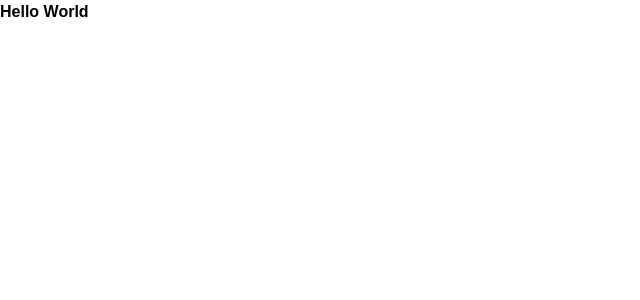
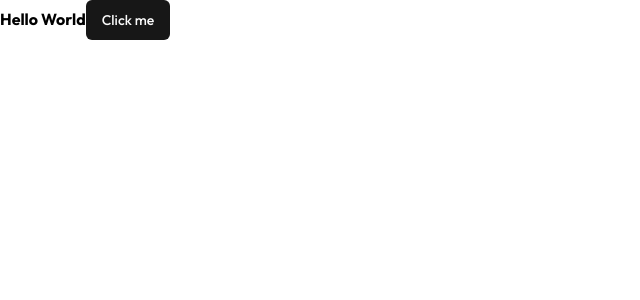
Before and after one commit to AisyahAuliaAngelinee/make-my-room, a Next.js app: page / in a window 1280 px wide. Shown: the top 300 px of the page, without its empty margins (0-640 px from the left). Built offline with nearby package versions, Linux system fonts and the light colour scheme.

Commit message:
install drizzle orm, neon db

```diff
--- a/app/layout.tsx
+++ b/app/layout.tsx
@@ -1,21 +1,13 @@
 import type { Metadata } from "next";
-import { Geist, Geist_Mono } from "next/font/google";
 import "./globals.css";
-
-const geistSans = Geist({
-	variable: "--font-geist-sans",
-	subsets: ["latin"],
-});
-
-const geistMono = Geist_Mono({
-	variable: "--font-geist-mono",
-	subsets: ["latin"],
-});
+import { Outfit } from "next/font/google";
 
 export const metadata: Metadata = {
-	title: "Create Next App",
-	description: "Generated by create next app",
+	title: "Make my room",
+	description: "Make my room | Generated by create next app",
 };
+
+const outfit = Outfit({ subsets: ["latin"] });
 
 export default function RootLayout({
 	children,
@@ -24,10 +16,7 @@
 }>) {
 	return (
 		<html lang="en">
-			<body
-				className={`${geistSans.variable} ${geistMono.variable} antialiased`}>
-				{children}
-			</body>
+			<body className={outfit.className}>{children}</body>
 		</html>
 	);
 }
--- a/app/page.tsx
+++ b/app/page.tsx
@@ -1,9 +1,11 @@
+import { Button } from "@/components/ui/button";
 import Image from "next/image";
 
 export default function Home() {
 	return (
 		<div>
 			<strong>Hello World</strong>
+			<Button>Click me</Button>
 		</div>
 	);
 }
--- /dev/null
+++ b/components/ui/button.tsx
@@ -0,0 +1,58 @@
+import * as React from "react";
+import { Slot } from "@radix-ui/react-slot";
+import { cva, type VariantProps } from "class-variance-authority";
+
+import { cn } from "@/lib/utils";
+
+const buttonVariants = cva(
+	"inline-flex items-center justify-center gap-2 whitespace-nowrap rounded-md text-sm font-medium ring-offset-white transition-colors focus-visible:outline-none focus-visible:ring-2 focus-visible:ring-neutral-950 focus-visible:ring-offset-2 disabled:pointer-events-none disabled:opacity-50 [&_svg]:pointer-events-none [&_svg]:size-4 [&_svg]:shrink-0 dark:ring-offset-neutral-950 dark:focus-visible:ring-neutral-300",
+	{
+		variants: {
+			variant: {
+				default:
+					"bg-neutral-900 text-neutral-50 hover:bg-neutral-900/90 dark:bg-neutral-50 dark:text-neutral-900 dark:hover:bg-neutral-50/90",
+				destructive:
+					"bg-red-500 text-neutral-50 hover:bg-red-500/90 dark:bg-red-900 dark:text-neutral-50 dark:hover:bg-red-900/90",
+				outline:
+					"border border-neutral-200 bg-white hover:bg-neutral-100 hover:text-neutral-900 dark:border-neutral-800 dark:bg-neutral-950 dark:hover:bg-neutral-800 dark:hover:text-neutral-50",
+				secondary:
+					"bg-neutral-100 text-neutral-900 hover:bg-neutral-100/80 dark:bg-neutral-800 dark:text-neutral-50 dark:hover:bg-neutral-800/80",
+				ghost:
+					"hover:bg-neutral-100 hover:text-neutral-900 dark:hover:bg-neutral-800 dark:hover:text-neutral-50",
+				link: "text-neutral-900 underline-offset-4 hover:underline dark:text-neutral-50",
+			},
+			size: {
+				default: "h-10 px-4 py-2",
+				sm: "h-9 rounded-md px-3",
+				lg: "h-11 rounded-md px-8",
+				icon: "h-10 w-10",
+			},
+		},
+		defaultVariants: {
+			variant: "default",
+			size: "default",
+		},
+	}
+);
+
+export interface ButtonProps
+	extends React.ButtonHTMLAttributes<HTMLButtonElement>,
+		VariantProps<typeof buttonVariants> {
+	asChild?: boolean;
+}
+
+const Button = React.forwardRef<HTMLButtonElement, ButtonProps>(
+	({ className, variant, size, asChild = false, ...props }, ref) => {
+		const Comp = asChild ? Slot : "button";
+		return (
+			<Comp
+				className={cn(buttonVariants({ variant, size, className }))}
+				ref={ref}
+				{...props}
+			/>
+		);
+	}
+);
+Button.displayName = "Button";
+
+export { Button, buttonVariants };
--- a/package.json
+++ b/package.json
@@ -9,8 +9,12 @@
 		"lint": "next lint"
 	},
 	"dependencies": {
+		"@neondatabase/serverless": "^0.10.4",
+		"@radix-ui/react-slot": "^1.1.2",
 		"class-variance-authority": "^0.7.1",
 		"clsx": "^2.1.1",
+		"dotenv": "^16.4.7",
+		"drizzle-orm": "^0.39.3",
 		"lucide-react": "^0.475.0",
 		"next": "15.1.7",
 		"react": "^19.0.0",
@@ -23,8 +27,10 @@
 		"@types/node": "^20",
 		"@types/react": "^19",
 		"@types/react-dom": "^19",
+		"drizzle-kit": "^0.30.4",
 		"postcss": "^8",
 		"tailwindcss": "^3.4.1",
+		"tsx": "^4.19.2",
 		"typescript": "^5"
 	},
 	"overrides": {
```
Also changed, not shown: 1 other file (tests, documents, lock files or other folders).
